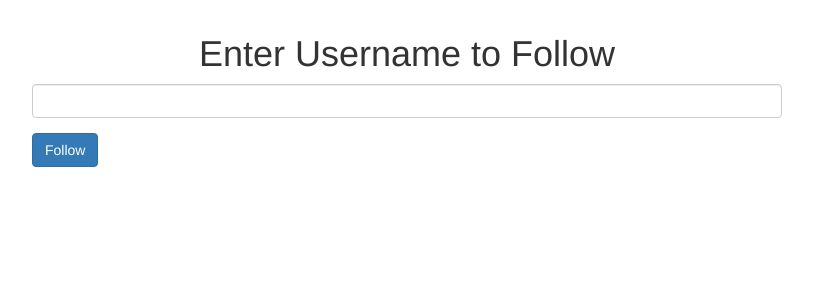
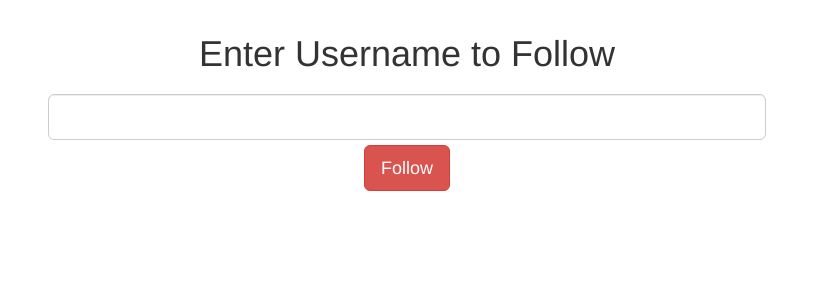
Before and after one commit to dionhagan/flask-grab-a-meal, a Flask app: page /follow in a window 1280 px wide. Shown: the part 51-351 px from the top of the page, without its empty margins (233-1046 px from the left). Run offline with Flask 2, Linux system fonts and the light colour scheme; some libraries are stand-ins or nearby versions.

Commit message:
ui changes - changed form and button sizes

```diff
--- a/app/templates/find.html
+++ b/app/templates/find.html
@@ -11,10 +11,12 @@
   <div class="row">
     <div class="col-md-8 col-md-offset-2">
       <form action="/follow" method="post">
-        <div class="form-group">
-          <input type="text" class="form-control" id="txtSearch" name="txtSearch"/>
+        <center>
+        <div class="form-group input-lg">
+          <input type="text" class="form-control input-lg" id="txtSearch" name="txtSearch"/>
         </div>
-        <button type="submit" class="btn btn-primary">Follow</button>
+        <button type="submit" class="btn btn-danger btn-lg">Follow</button>
+        </center>
       </form>
     </div>
   </div>
--- a/app/templates/house.html
+++ b/app/templates/house.html
@@ -11,7 +11,8 @@
   <div class="row">
     <div class="col-md-8 col-md-offset-2">
       <form action="/house" method="post">
-          <div class="form-group">
+        <center>
+          <div class="form-group input-lg">
             <label>House</label>
             <label>
             <select name = "location">
@@ -21,7 +22,8 @@
             </select>
             </label>
           </div>
-          <button type="submit" class="btn btn-primary">Submit</button>
+          <button type="submit" class="btn btn-danger btn-lg">Submit</button>
+        </center>
       </form>
     </div>
   </div>
--- a/app/templates/houseFriends.html
+++ b/app/templates/houseFriends.html
@@ -1,9 +1,5 @@
 {% extends 'base.html' %}
 {% block content %}
-
-<!-- meals = current_user.followed_posts().order_by(Meal.timestamp) -->
-<!--  usr = User.query.filter_by(username=search)
-        results = usr.all() -->
 
 
 <div class="jumbotron">
--- a/app/templates/index.html
+++ b/app/templates/index.html
@@ -10,7 +10,7 @@
 	</div>
 	<div class="jumbotron">
   	  <div class="container">
-        <h1 align="left">Hi there, {{ current_user.username }}!</h1><br>
+        <h1 align="left">Find your friends, {{ current_user.username }}!</h1><br>
         {% for meal in meals %}
         <div><p><b>{{ meal.author.username }}</b> is eating in <b>{{ meal.house }}</b> at <b>{{ meal.time }}</b> (posted at {{meal.date}}) </p></div>
         {% endfor %}
--- a/app/templates/login.html
+++ b/app/templates/login.html
@@ -11,6 +11,7 @@
   <div class="row">
     <div class="col-md-8 col-md-offset-2">
       <form action="/login" method="post">
+        <center>
         <div class="form-group">
           <label for="txtUsername">Username</label>
           <input type="text" class="form-control" id="txtUsername" name="txtUsername"/>
@@ -22,7 +23,8 @@
         {% if next %}
         <input type="hidden" name="next" value="{{ next }}">
         {% endif %}
-        <button type="submit" class="btn btn-primary">Login</button>
+        <button type="submit" class="btn btn-danger btn-lg">Login</button>
+      </center>
       </form>
     </div>
   </div>
--- a/app/templates/register.html
+++ b/app/templates/register.html
@@ -23,7 +23,7 @@
           <label for="txtPassword">Password</label>
           <input type="password" class="form-control" id="txtPassword" name="txtPassword"/>
         </div>
-        <button type="submit" class="btn btn-primary">Register</button>
+        <button type="submit" class="btn btn-danger btn-lg">Register</button>
       </form>
     </div>
   </div>
```
Also changed, not shown: app/templates/plan.html (+5 -11 lines), app.db, 5 other files.
